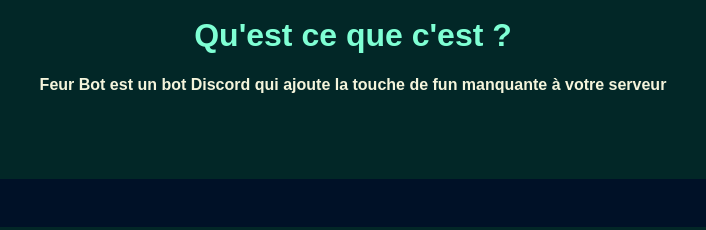
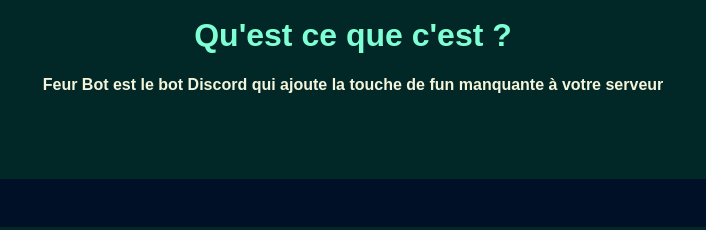
Before and after one commit to FeurBot/site, a plain HTML site: page index.html in a window 1280 px wide. Shown: the part 483-713 px from the top of the page, 287-993 px from the left. Drawn offline with Linux system fonts and the light colour scheme; no server answers.

Commit message:
LE grosse tete anyanyanya j'aime les kids

```diff
--- a/index.html
+++ b/index.html
@@ -313,7 +313,7 @@
     <img class="feurbotlogo" src="./pic/feur_logo.png" alt="FeurBotLogo.png" id="imagefeur" onclick="playClickSound(), gros()">
     <div class="biographie" id="biographie">
         <h1>Qu'est ce  que c'est ?</h1>
-        <h4>Feur Bot est un bot Discord qui ajoute la touche de fun manquante à votre serveur</h4>
+        <h4>Feur Bot est le bot Discord qui ajoute la touche de fun manquante à votre serveur</h4>
     </div>
     <div class="commandes-container" id="commandes">
         <h1>Les commandes:</h1>
```
